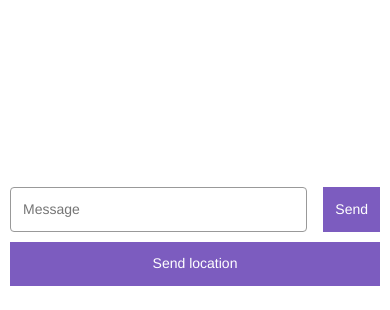
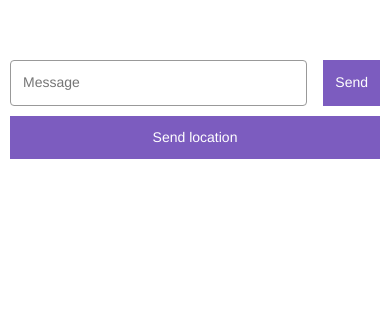
Before and after one commit to madi1990/webchat, a website: page public/chat.html in a window 390 px wide. Shown: the part 534-844 px from the top of the page. Drawn offline with nearby package versions, Linux system fonts and the light colour scheme.

Commit message:
Fixed layout issues

```diff
--- a/public/chat.html
+++ b/public/chat.html
@@ -3,7 +3,7 @@
   <head>
     <title>Chat App</title>
     <meta charset="utf-8" />
-    <meta name="viewport" content="width=device-width, initial-scale=1" />
+    <meta name="viewport" content="width=device-width, initial-scale=1,maximum-scale=1,user-scalable=0">
     <link rel="icon" href="/img/favicon.png" />
     <link rel="stylesheet" href="/css/bootstrap.css" />
     <link rel="icon" href="/img/favicon.png" />
--- a/public/css/chat.css
+++ b/public/css/chat.css
@@ -38,6 +38,9 @@ header a {
     font-size: 16px;
 }
 @media screen and (max-width:550px){
+    .chat{
+        height: 85vh;
+    }
     .compose{
         display: block;
         padding-left: 10px;
```
Also changed, not shown: public/index.html (+1 -1 lines).
